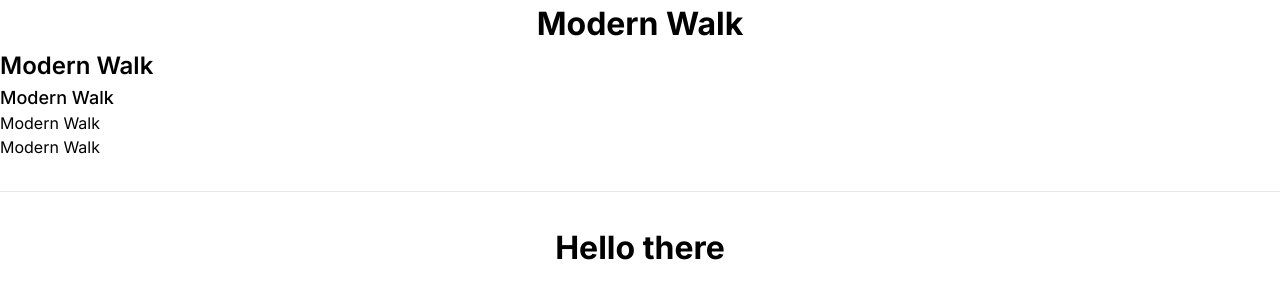
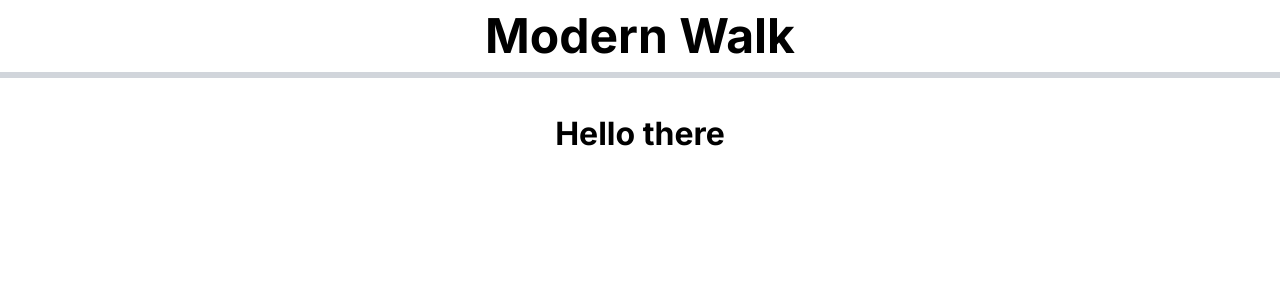
Before and after one commit to LokoGod/technical_assessment-FE, a Next.js app in the folder client/: page / in a window 1280 px wide. Shown: the top 300 px of the page. Built offline with nearby package versions, Linux system fonts and the light colour scheme.

Commit message:
navbar feature completion

```diff
--- a/client/src/components/Navbar.tsx
+++ b/client/src/components/Navbar.tsx
@@ -1,13 +1,12 @@
 export default function Navbar() {
-    return (
-        <div>
-            <h1>Modern Walk</h1>
-            <h2>Modern Walk</h2>
-            <h3>Modern Walk</h3>
-            <h4>Modern Walk</h4>
-            <h5>Modern Walk</h5>
-
-            <hr className="h-px my-8 bg-gray-200 border-0 dark:bg-gray-700"></hr>
+  return (
+    <>
+      <header>
+        <div className="my-3 text-center">
+          <a href="/" className="font-bold text-5xl">Modern Walk</a>
         </div>
-    )
-};
+        <hr className="h-1.5 mb-8 bg-gray-300 border-0"></hr>
+      </header>
+    </>
+  );
+}
```
